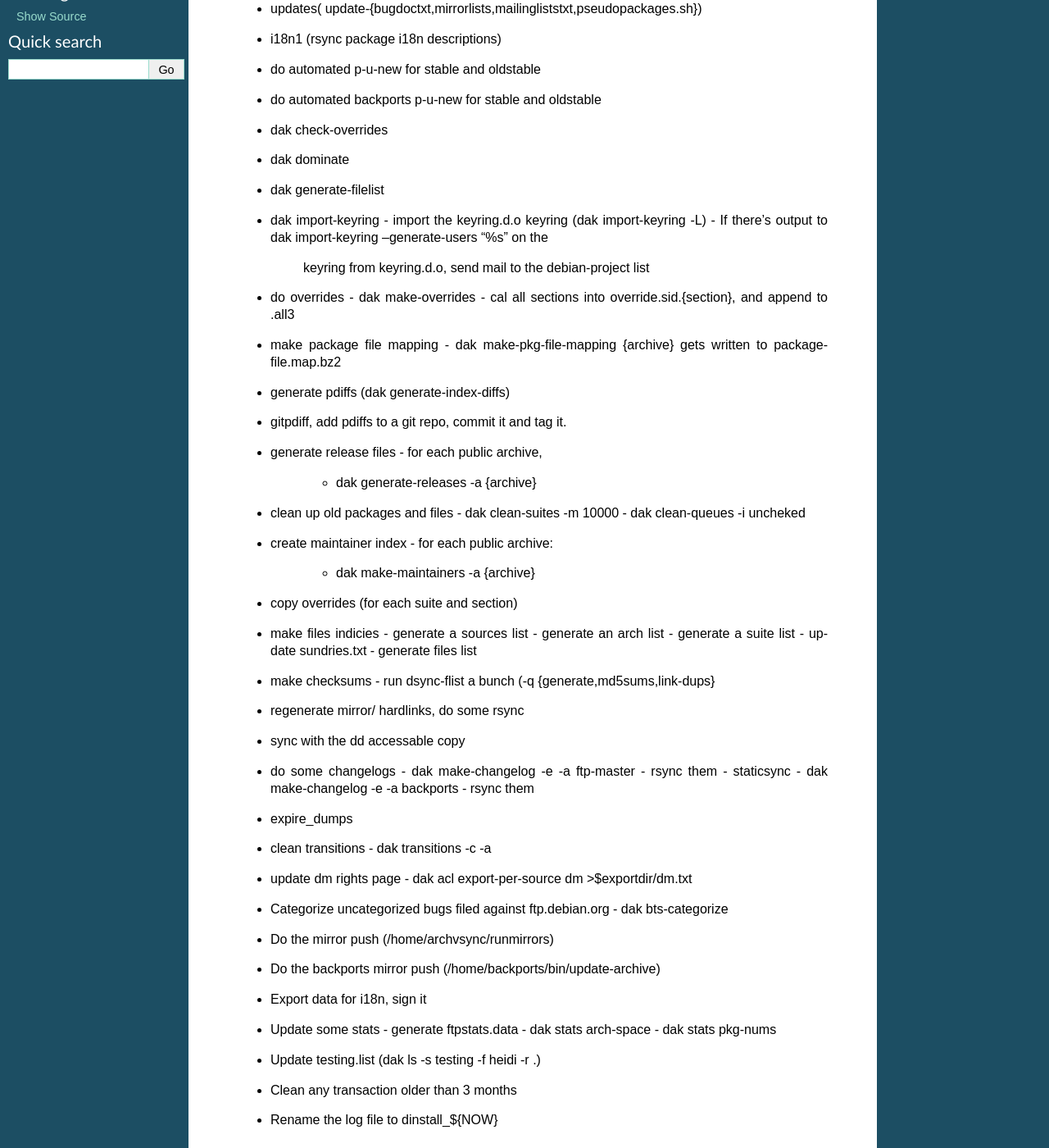
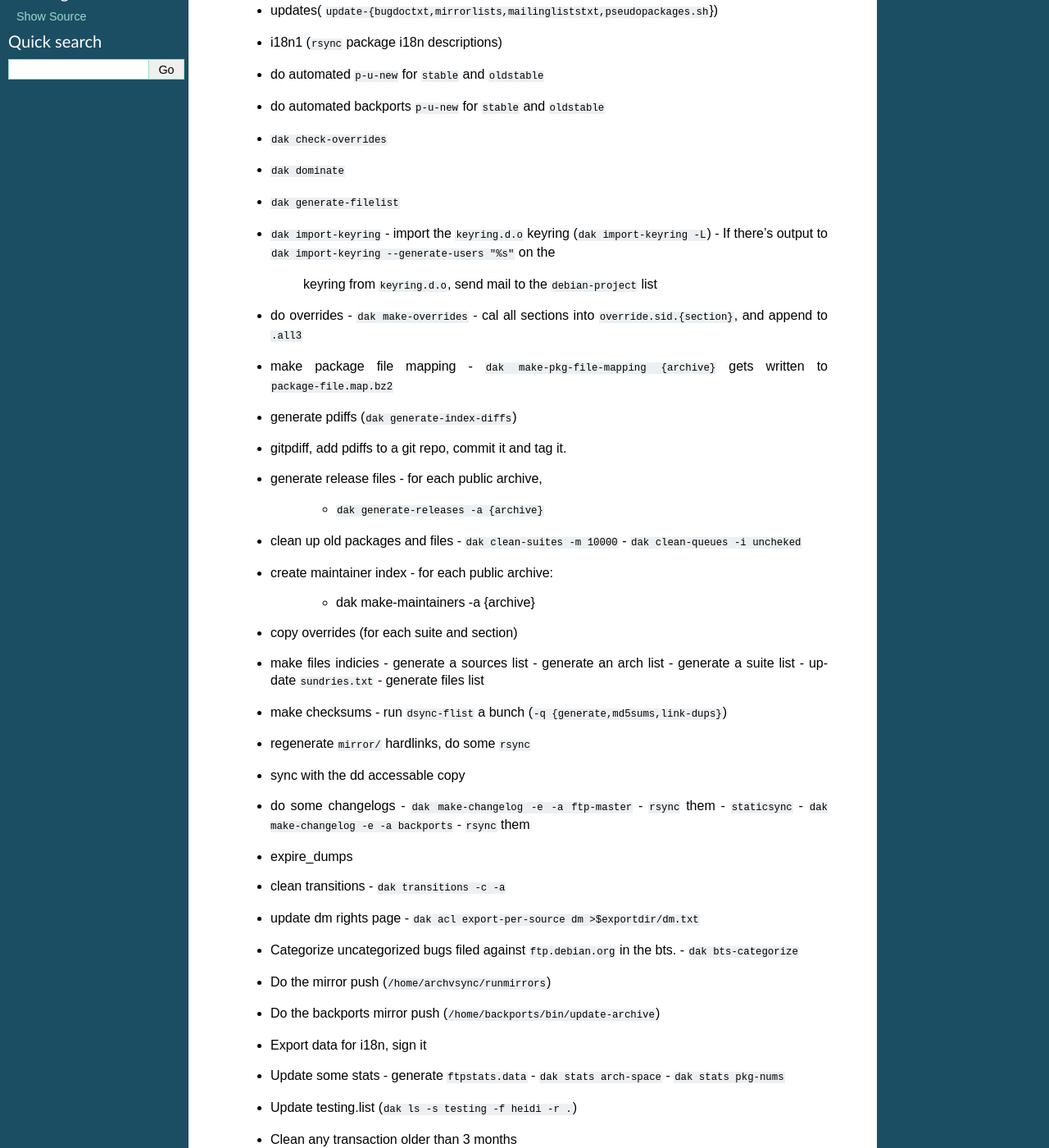
Before and after one commit to paultag/ftp-master-doc, a Sphinx documentation site: the page built from doc/cron/dinstall.rst, in a window 1280 px wide and 1400 px high, scrolled down 244 px. Shown: the whole window at 82% size. Built offline with Sphinx 7.4.7, drawn with Linux system fonts in a browser that asks for light colours; some of the changed text lies outside the part shown.

Commit message:
code-ify

```diff
--- a/doc/cron/dinstall.rst
+++ b/doc/cron/dinstall.rst
@@ -8,31 +8,31 @@ it's also the most long-running, and complex.
 Procedure
 ---------
 
-  - qa1 (tell qa we're starting dinstall)
-  - updates( update-{bugdoctxt,mirrorlists,mailingliststxt,pseudopackages.sh})
-  - i18n1 (rsync package i18n descriptions)
-  - do automated p-u-new for stable and oldstable
-  - do automated backports p-u-new for stable and oldstable
-  - dak check-overrides
-  - dak dominate
-  - dak generate-filelist
-  - dak import-keyring
-    - import the keyring.d.o keyring (dak import-keyring -L)
-    - If there's output to dak import-keyring --generate-users "%s" on the
-      keyring from keyring.d.o, send mail to the debian-project list
+  - qa1 (tell qa we're starting ``dinstall``)
+  - updates( ``update-{bugdoctxt,mirrorlists,mailingliststxt,pseudopackages.sh``})
+  - i18n1 (``rsync`` package i18n descriptions)
+  - do automated ``p-u-new`` for ``stable`` and ``oldstable``
+  - do automated backports ``p-u-new`` for ``stable`` and ``oldstable``
+  - ``dak check-overrides``
+  - ``dak dominate``
+  - ``dak generate-filelist``
+  - ``dak import-keyring``
+    - import the ``keyring.d.o`` keyring (``dak import-keyring -L``)
+    - If there's output to ``dak import-keyring --generate-users "%s"`` on the
+      keyring from ``keyring.d.o``, send mail to the ``debian-project`` list
   - do overrides
-    - dak make-overrides
-    - cal all sections into override.sid.{section}, and append to .all3
+    - ``dak make-overrides``
+    - cal all sections into ``override.sid.{section}``, and append to ``.all3``
   - make package file mapping
-    - dak make-pkg-file-mapping {archive} gets written to package-file.map.bz2
-  - generate pdiffs (dak generate-index-diffs)
+    - ``dak make-pkg-file-mapping {archive}`` gets written to ``package-file.map.bz2``
+  - generate pdiffs (``dak generate-index-diffs``)
   - gitpdiff, add pdiffs to a git repo, commit it and tag it.
   - generate release files
     - for each public archive,
-      - dak generate-releases -a {archive}
+      - ``dak generate-releases -a {archive}``
   - clean up old packages and files
-    - dak clean-suites -m 10000
-    - dak clean-queues -i uncheked
+    - ``dak clean-suites -m 10000``
+    - ``dak clean-queues -i uncheked``
   - create maintainer index
     - for each public archive:
       - dak make-maintainers -a {archive}
@@ -41,32 +41,32 @@ Procedure
     - generate a sources list
     - generate an arch list
     - generate a suite list
-    - update sundries.txt
+    - update ``sundries.txt``
     - generate files list
   - make checksums
-    - run dsync-flist a bunch (-q {generate,md5sums,link-dups}
-  - regenerate mirror/ hardlinks, do some rsync
+    - run ``dsync-flist`` a bunch (``-q {generate,md5sums,link-dups}``)
+  - regenerate ``mirror/`` hardlinks, do some ``rsync``
   - sync with the dd accessable copy
   - do some changelogs
-    - dak make-changelog -e -a ftp-master
-    - rsync them
-    - staticsync
-    - dak make-changelog -e -a backports
-    - rsync them
+    - ``dak make-changelog -e -a ftp-master``
+    - ``rsync`` them
+    - ``staticsync``
+    - ``dak make-changelog -e -a backports``
+    - ``rsync`` them
   - expire_dumps
   - clean transitions
-    - dak transitions -c -a
+    - ``dak transitions -c -a``
   - update dm rights page
-    - dak acl export-per-source dm >$exportdir/dm.txt
-  - Categorize uncategorized bugs filed against ftp.debian.org
-    - dak bts-categorize
-  - Do the mirror push (/home/archvsync/runmirrors)
-  - Do the backports mirror push (/home/backports/bin/update-archive)
+    - ``dak acl export-per-source dm >$exportdir/dm.txt``
+  - Categorize uncategorized bugs filed against ``ftp.debian.org`` in the bts.
+    - ``dak bts-categorize``
+  - Do the mirror push (``/home/archvsync/runmirrors``)
+  - Do the backports mirror push (``/home/backports/bin/update-archive``)
   - Export data for i18n, sign it
   - Update some stats
-    - generate ftpstats.data
-    - dak stats arch-space
-    - dak stats pkg-nums
-  - Update testing.list (dak ls -s testing -f heidi -r .)
+    - generate ``ftpstats.data``
+    - ``dak stats arch-space``
+    - ``dak stats pkg-nums``
+  - Update testing.list (``dak ls -s testing -f heidi -r .``)
   - Clean any transaction older than 3 months
   - Rename the log file to dinstall_${NOW}
--- a/doc/cron/weekly.rst
+++ b/doc/cron/weekly.rst
@@ -9,5 +9,5 @@ Procedure
 ---------
 
   - prune empty directories in the pool
-  - do a git gc --prune to dak.git, git update-server-info
+  - do a ``git gc --prune`` to ``dak.git``, ``git update-server-info``
   - fix the symlinks in ftpdir
```
Also changed, not shown: doc/cron/daily.rst (+5 -5 lines), doc/cron/hourly.rst (+7 -7 lines), doc/cron/unchecked.rst (+16 -16 lines).
